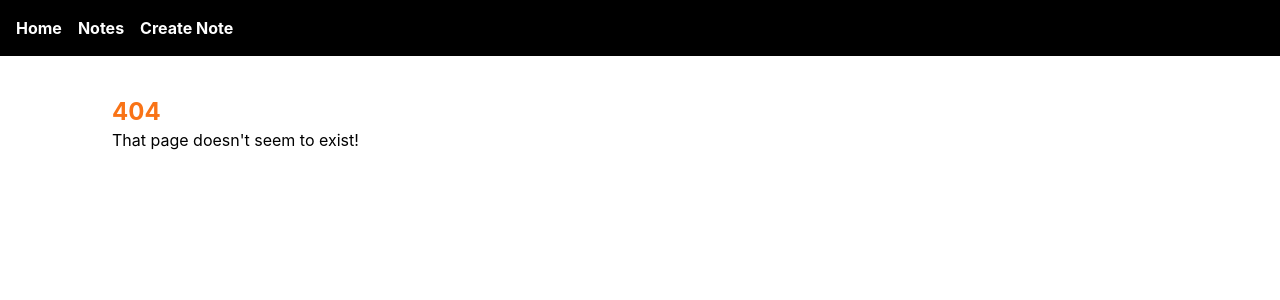
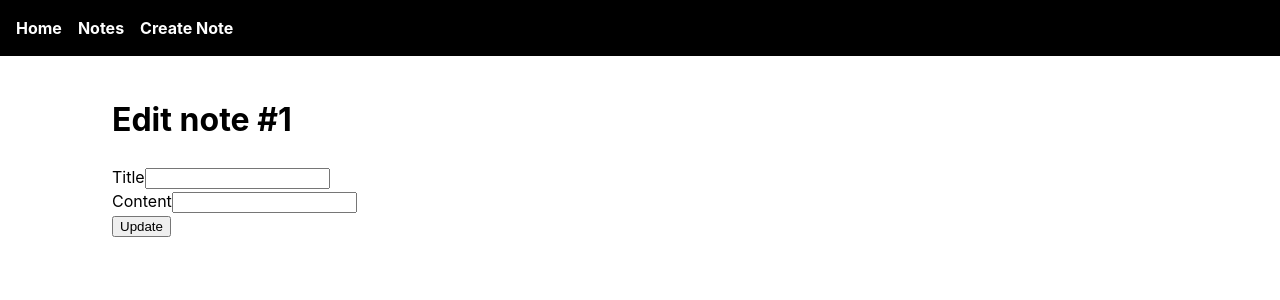
Before and after one commit to rpg0001/starter-project, a React (Create React App) app in the folder ui/: page /notes/1/edit in a window 1280 px wide. Before the commit this address had no page. Shown: the top 300 px of the page. Built offline with nearby package versions, Linux system fonts and the light colour scheme; no server answers; the HTML template or start-up script is replaced by a standard one.

Commit message:
(ui) edit note page

```diff
--- a/ui/src/App.tsx
+++ b/ui/src/App.tsx
@@ -5,6 +5,7 @@ import Home from "./home/Home";
 import Layout from "./shared/Layout";
 import NoteDetails from "./notes/NoteDetails";
 import { CreateNote } from "./notes/CreateNote";
+import EditNote from "./notes/EditNote";
 
 export default function App() {
   return (
@@ -15,6 +16,7 @@ export default function App() {
             <Route path="notes" element={<NoteList />} />
             <Route path="notes/:id" element={<NoteDetails />} />
             <Route path="notes/create" element={<CreateNote />} />
+            <Route path="notes/:id/edit" element={<EditNote />} />
             <Route path="*" element={<NotFound />} />
           </Route>
         </Routes>
--- /dev/null
+++ b/ui/src/notes/EditNote.tsx
@@ -0,0 +1,60 @@
+import { useState, useEffect } from "react";
+import { useNavigate, useParams } from "react-router-dom";
+import { Note, getNote, updateNote } from "../services/notes";
+
+export default function EditNote() {
+    const navigate = useNavigate();
+    const { id } = useParams();
+    const [note, setNote] = useState<Note>();
+    const [title, setTitle] = useState<string>();
+    const [content, setContent] = useState<string>();
+
+    useEffect(() => {
+        const fetchNote = async () => setNote(await getNote(Number(id)));
+        fetchNote();
+    }, [id]);
+
+    useEffect(() => {
+        setTitle(note?.attributes.title);
+        setContent(note?.attributes.content);
+    }, [note])
+
+    async function doUpdateNote() {
+        if (title && content) {
+            await updateNote(parseInt(id ?? ""), title, content);
+            navigate(`/notes/${id}`);
+        }
+    }
+
+    function handleSubmit(event: any) {
+        event.preventDefault();
+        doUpdateNote();
+    }
+
+    return (
+        <div>
+            <h1>Edit note #{id}</h1>
+            <form onSubmit={handleSubmit}>
+                <div>
+                    <label htmlFor='title'>Title</label>
+                    <input
+                        type='text'
+                        id='title'
+                        value={title}
+                        onChange={(e) => setTitle(e.target.value)}
+                    />
+                </div>
+                <div>
+                    <label htmlFor='content'>Content</label>
+                    <input
+                        type='text'
+                        id='content'
+                        value={content}
+                        onChange={(e) => setContent(e.target.value)}
+                    />
+                </div>
+                <button type='submit'>Update</button>
+            </form>
+        </div>
+    )
+}
--- a/ui/src/notes/NoteDetails.tsx
+++ b/ui/src/notes/NoteDetails.tsx
@@ -23,7 +23,7 @@ export default function NoteDetails() {
                         <p>{note?.attributes.content}</p>
                     </div>
                     <div className='flex flex-row gap-2'>
-                        <Link to={`${note.id}/edit`} >edit</Link>
+                        <Link to={`edit`} >edit</Link>
                         |
                         <Link to={`${note.id}/delete`} >delete</Link>
                     </div>
```
